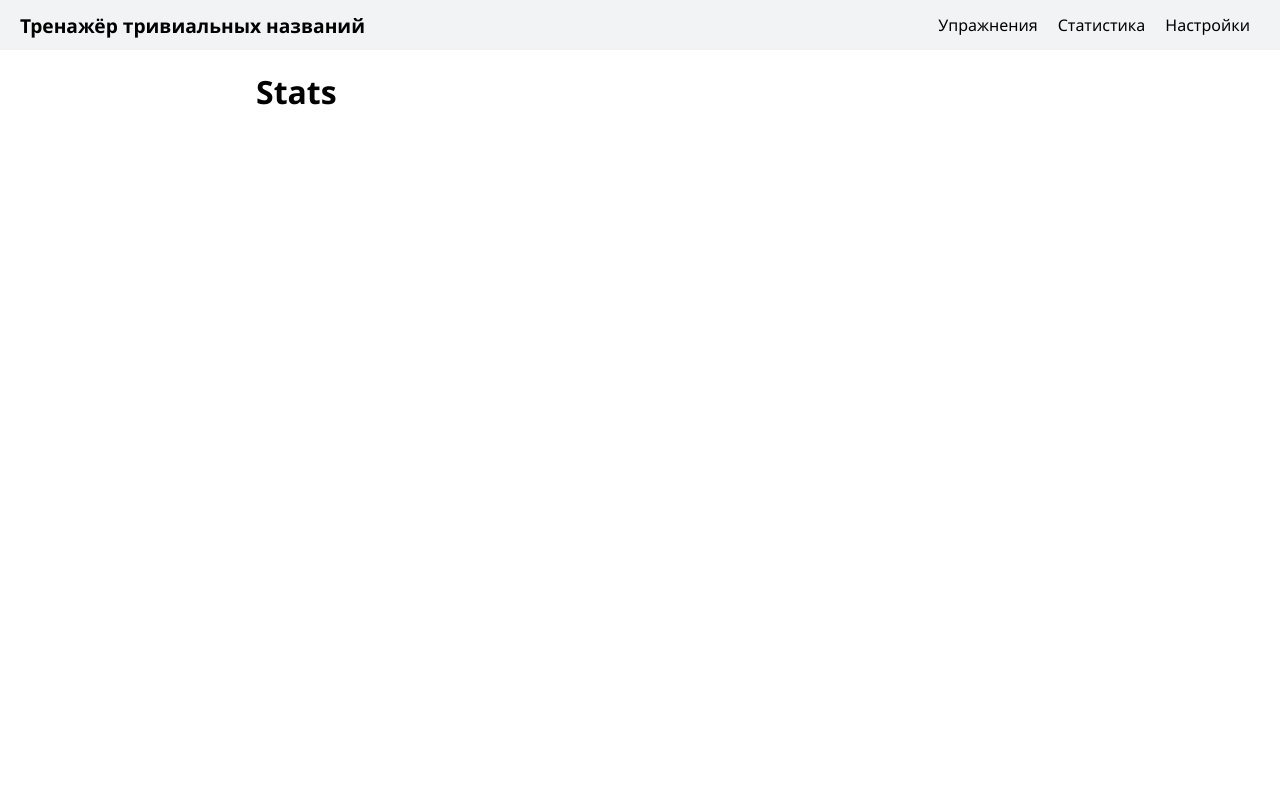
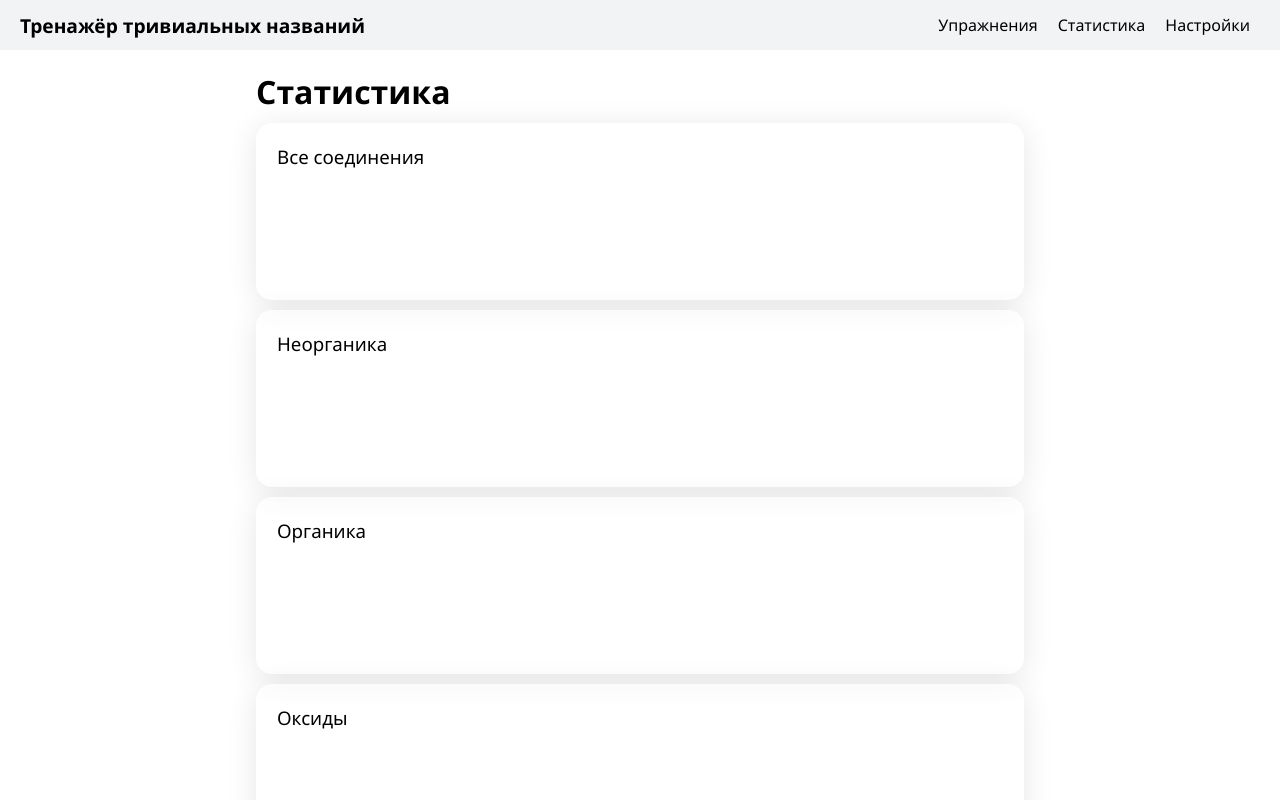
Before and after one commit to shelepuginivan/trivial-chemistry-trainer, a React (Vite) app: page /stats in a window 1280 px wide. Shown: the top 800 px of the page. Built offline with nearby package versions, Linux system fonts and the light colour scheme.

Commit message:
Added statistics

```diff
--- a/src/pages/Stats.tsx
+++ b/src/pages/Stats.tsx
@@ -1,9 +1,17 @@
 import { FC } from 'react'
+import ExerciseStats from '../components/ExerciseStats/ExerciseStats'
+import { EXERCISES_NAMES_MAPPING } from '../utils/trivialNamesMaps'
 
 const Stats: FC = () => {
 	return (
 		<main className='mainContainer'>
-			<h1>Stats</h1>
+			<h1>Статистика</h1>
+
+			{
+				EXERCISES_NAMES_MAPPING.map((title, index) => (
+					<ExerciseStats key={title} exerciseId={index}/>
+				))
+			}
 		</main>
 	)
 }
```
